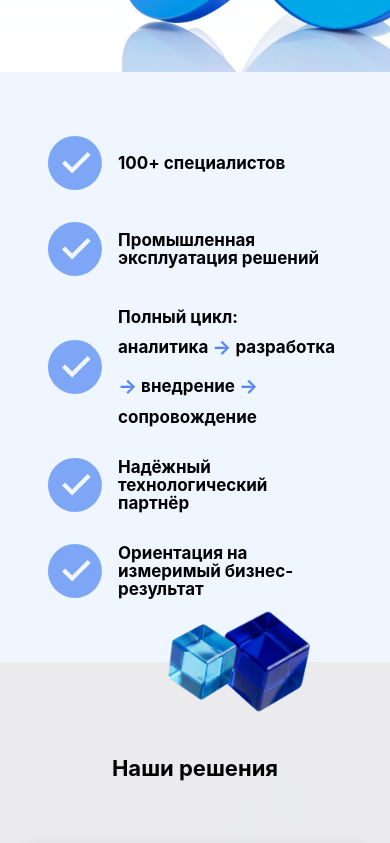
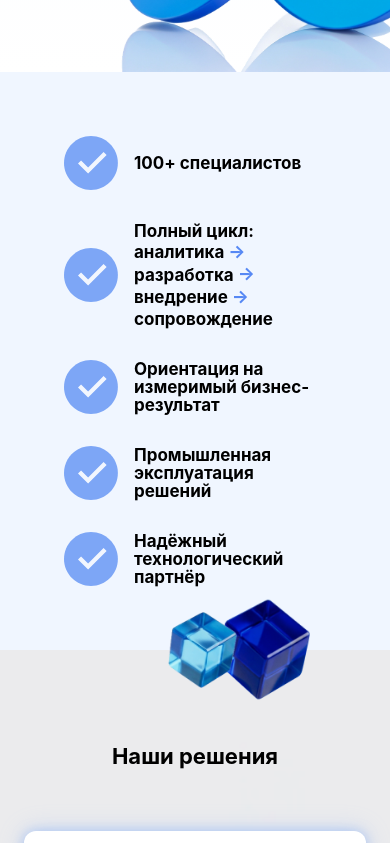
Before and after one commit to Dizel714/f-tech-landing, a Vue app: page / in a window 390 px wide. Shown: the part 820-1663 px from the top of the page. Built offline with nearby package versions, Linux system fonts and the light colour scheme.

Commit message:
Ещё правки

```diff
--- a/src/components/sections/CtaSection.vue
+++ b/src/components/sections/CtaSection.vue
@@ -52,7 +52,7 @@ function handleClick() {
   width: 100%;
   max-width: none;
   margin: 0;
-  padding: 0 var(--spacing-3xl);
+  padding: 0 var(--spacing-xl);
   box-sizing: border-box;
 }
 
--- a/src/components/sections/ExpertiseSection.vue
+++ b/src/components/sections/ExpertiseSection.vue
@@ -73,7 +73,7 @@ const directions = [
 .expertise__container {
   max-width: var(--container-max);
   margin: 0 auto;
-  padding: 0 var(--container-padding);
+  padding: 0 var(--container-padding) 0 120px;
 }
 
 /* --- Главный заголовок --- */
@@ -179,15 +179,25 @@ const directions = [
     width: 19px;
     height: 13px;
   }
+
+  .expertise__visual-img {
+  width: 464px;
+  height: 535px;
+  }
 }
 
 @media (max-width: 1024px) {
+    .expertise__container {
+    padding: 0 var(--container-padding);
+  }
+
   .expertise__body {
     grid-template-columns: 1fr;
   }
 
   .expertise__directions {
     padding-top: var(--spacing-xl);
+    max-width: none;
   }
 
   .expertise__heading {
--- a/src/components/sections/FeaturesSection.vue
+++ b/src/components/sections/FeaturesSection.vue
@@ -24,6 +24,7 @@ const features = [
           v-for="item in features"
           :key="item.id"
           class="features__item"
+          :class="`features__item--id-${item.id}`"
         >
           <!-- Иконка -->
           <span class="features__item-icon" aria-hidden="true">
@@ -178,16 +179,25 @@ const features = [
 
   .features__chain-step {
     font-size: 22px;
-    line-height: 22px;
+    line-height: 1.2;
   }
 
   .features__chain-arrow {
-    font-size: 26px;
+    font-size: 22px;
+    line-height: 1.2;
   }
 
-    .features__container {
-    padding-left: var(--spacing-2xl);
-    padding-right: var(--spacing-2xl);
+  .features__item-text--chain {
+    gap: 4px;
+  }
+
+  .features__chain {
+    row-gap: 4px;
+  }
+
+  .features__container {
+    padding-left: var(--spacing-4xl);
+    padding-right: var(--spacing-4xl);
   }
 
   .features__grid {
@@ -195,6 +205,27 @@ const features = [
     justify-items: stretch;
     width: 100%;
     gap: var(--spacing-xl);
+  }
+
+    /* В столбик: 1 → 3 → 5 → 2 → 4 */
+  .features__item--id-1 {
+    order: 1;
+  }
+
+  .features__item--id-2 {
+    order: 4;
+  }
+
+  .features__item--id-3 {
+    order: 2;
+  }
+
+  .features__item--id-4 {
+    order: 5;
+  }
+
+  .features__item--id-5 {
+    order: 3;
   }
 
   .features__item {
@@ -219,6 +250,10 @@ const features = [
 }
 
 @media (max-width: 793px) {
+  .features__container {
+    padding-left: var(--spacing-3xl);
+    padding-right: var(--spacing-3xl);
+  }
 
   .features__item-text {
   font-size: 17px;
@@ -231,7 +266,17 @@ const features = [
   }
 
   .features__chain-arrow {
-    font-size: 20px;
+      font-size: 18px;
+    line-height: 1.15;
+  }
+
+  .features__item-text--chain {
+    gap: 2px;
+  }
+
+  .features__chain {
+    row-gap: 2px;
+    column-gap: var(--spacing-xs);
   }
 
   .features__item-icon img {
@@ -252,11 +297,21 @@ const features = [
   }
   .features__chain-step {
     font-size: 16px;
-    line-height: 17px;
+    line-height: 1.2;
   }
 
   .features__chain-arrow {
-    font-size: 16px;
+      font-size: 15px;
+    line-height: 1.15;
+  }
+
+  .features__item-text--chain {
+    gap: 2px;
+  }
+
+  .features__chain {
+    row-gap: 2px;
+    column-gap: 6px;
   }
 
   .features__item {
--- a/src/components/sections/SolutionsSection.vue
+++ b/src/components/sections/SolutionsSection.vue
@@ -164,9 +164,13 @@ const solutions = [
   padding: var(--spacing-xl);
   border-radius: var(--radius-lg);
 
-  /* ↓ Задай background-color, border и box-shadow карточки по дизайну */
+
   background-color: var(--bg-card);
-  box-shadow: var(--shadow-md);
+  /* Мягкая голубая оконтовка (как в Figma): размытое свечение по периметру */
+  box-shadow:
+    0 0 12px rgba(130, 175, 255, 0.5),
+    0 0 26px rgba(154, 194, 255, 0.32),
+    0 6px 20px rgba(0, 0, 0, 0.06);
 }
 
 /* Верхний ряд (карточки 1 и 2) */
```
